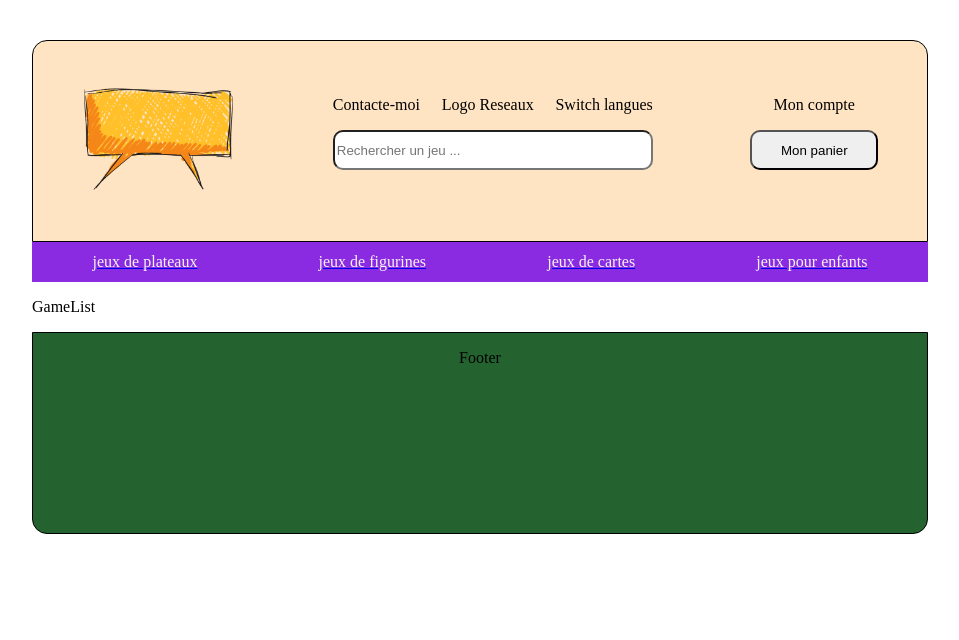
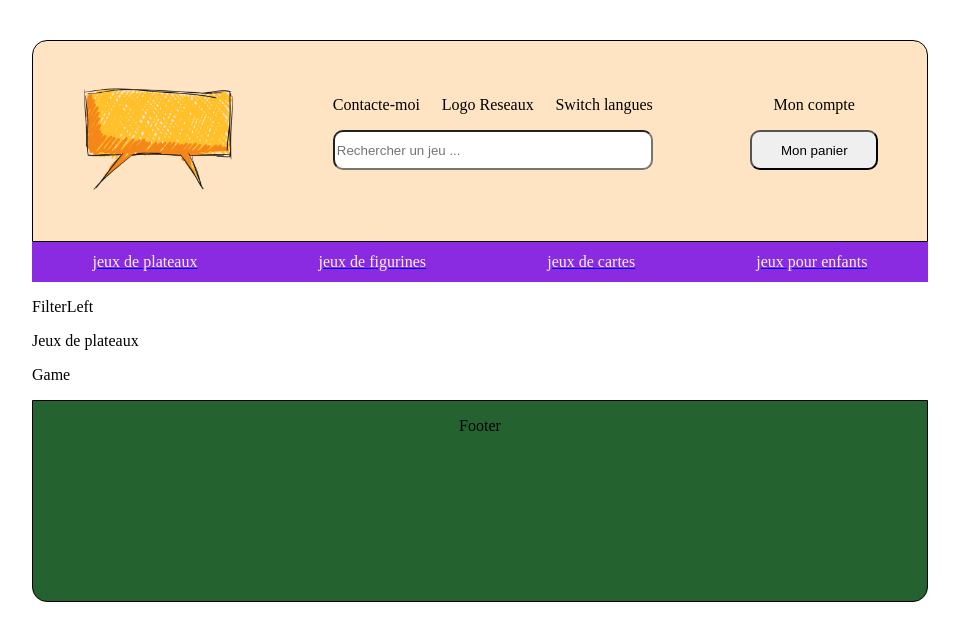
Before and after one commit to Guilebro/Project_YM, a React (Vite) app in the folder frontend/: page /jeux-de-plateaux in a window 1280 px wide. Shown: the top 640 px of the page, without its empty margins (160-1119 px from the left). Built offline with nearby package versions, Linux system fonts and the light colour scheme.

Commit message:
Mise en place route pour pages de jeux via la homePage

```diff
--- a/frontend/src/App.jsx
+++ b/frontend/src/App.jsx
@@ -6,7 +6,10 @@ import Home from "./pages/Home";
 import Error from "./pages/Error";
 import Basket from "./pages/Basket";
 import Informations from "./pages/Informations";
-import GameList from "./pages/GameList";
+import BoardGames from "./pages/BoardGames";
+import WarGames from "./pages/WarGames";
+import CardGames from "./pages/CardGames";
+import KidGames from "./pages/KidGames";
 import "./css/App.css";
 
 function App() {
@@ -17,10 +20,10 @@ function App() {
       <Routes>
         <Route path="*" element={<Error />} />
         <Route path="/" element={<Home />} />
-        <Route path="/jeux-de-plateaux" element={<GameList />} />
-        <Route path="/jeux-de-figurines" element={<GameList />} />
-        <Route path="/jeux-de-cartes" element={<GameList />} />
-        <Route path="/jeux-pour-enfants" element={<GameList />} />
+        <Route path="/jeux-de-plateaux" element={<BoardGames />} />
+        <Route path="/jeux-de-figurines" element={<WarGames />} />
+        <Route path="/jeux-de-cartes" element={<CardGames />} />
+        <Route path="/jeux-pour-enfants" element={<KidGames />} />
         <Route path="/informations" element={<Informations />} />
         <Route path="/panier" element={<Basket />} />
       </Routes>
--- /dev/null
+++ b/frontend/src/components/Game.jsx
@@ -0,0 +1,11 @@
+import React from "react";
+
+function Game() {
+  return (
+    <div>
+      <p>Game</p>
+    </div>
+  );
+}
+
+export default Game;
--- /dev/null
+++ b/frontend/src/pages/BoardGames.jsx
@@ -0,0 +1,15 @@
+import React from "react";
+import FilterLeft from "../components/FilterLeft";
+import Game from "../components/Game";
+
+function BoardGames() {
+  return (
+    <div>
+      <FilterLeft />
+      <p>Jeux de plateaux</p>
+      <Game />
+    </div>
+  );
+}
+
+export default BoardGames;
--- /dev/null
+++ b/frontend/src/pages/CardGames.jsx
@@ -0,0 +1,15 @@
+import React from "react";
+import FilterLeft from "../components/FilterLeft";
+import Game from "../components/Game";
+
+function CardGames() {
+  return (
+    <div>
+      <FilterLeft />
+      <p>Jeux de cartes</p>
+      <Game />
+    </div>
+  );
+}
+
+export default CardGames;
--- a/frontend/src/pages/GameList.jsx
+++ /dev/null
@@ -1,11 +0,0 @@
-import React from "react";
-
-function GameList() {
-  return (
-    <div>
-      <p>GameList</p>
-    </div>
-  );
-}
-
-export default GameList;
--- /dev/null
+++ b/frontend/src/pages/KidGames.jsx
@@ -0,0 +1,15 @@
+import React from "react";
+import FilterLeft from "../components/FilterLeft";
+import Game from "../components/Game";
+
+function KidGames() {
+  return (
+    <div>
+      <FilterLeft />
+      <p>Jeux pour enfants</p>
+      <Game />
+    </div>
+  );
+}
+
+export default KidGames;
--- /dev/null
+++ b/frontend/src/pages/WarGames.jsx
@@ -0,0 +1,15 @@
+import React from "react";
+import FilterLeft from "../components/FilterLeft";
+import Game from "../components/Game";
+
+function WarGames() {
+  return (
+    <div>
+      <FilterLeft />
+      <p>Jeux de figurines</p>
+      <Game />
+    </div>
+  );
+}
+
+export default WarGames;
```
Also changed, not shown: frontend/src/components/GameDetails.jsx (added, +11 -0 lines).
